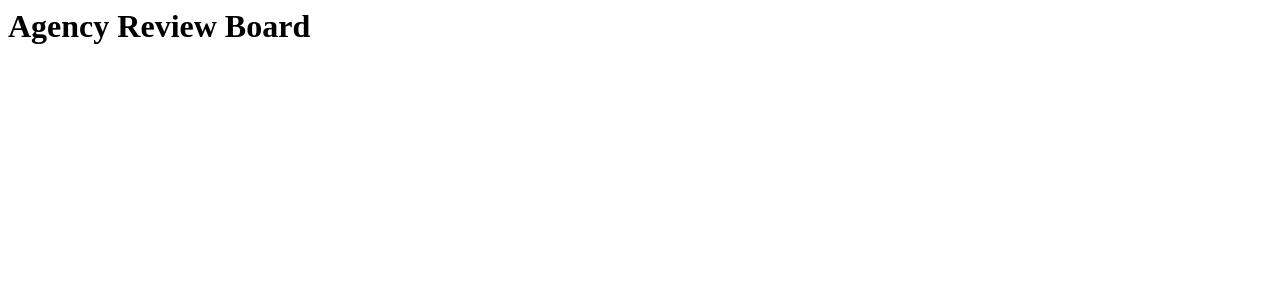
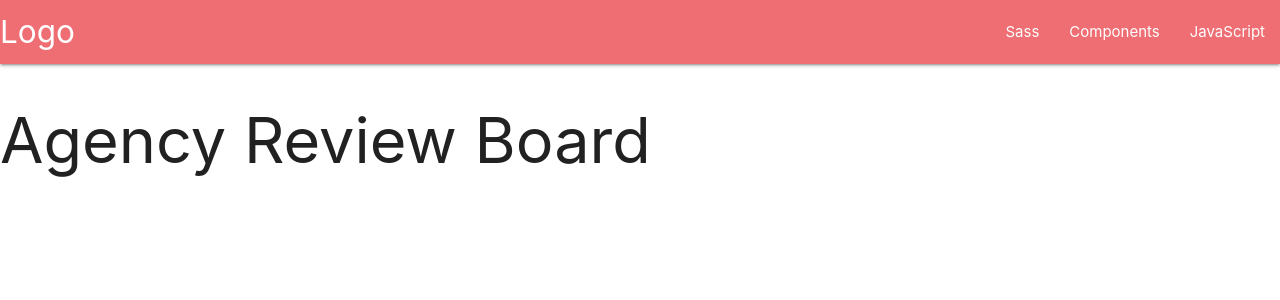
Before and after one commit to sebson1990/antoo-workplace, a Flask app: page / in a window 1280 px wide. Shown: the top 300 px of the page. Run offline with Flask 2, Linux system fonts and the light colour scheme; data that the repository does not hold is empty; some libraries are stand-ins or nearby versions.

Commit message:
added navbar

```diff
--- a/templates/reviews.html
+++ b/templates/reviews.html
@@ -1,12 +1,31 @@
 <html>
 <head>
+    <!--Import Google Icon Font-->
+    <link href="https://fonts.googleapis.com/icon?family=Material+Icons" rel="stylesheet">
+    <!--Import materialize.css-->
+    <link type="text/css" rel="stylesheet" href="css/materialize.min.css"  media="screen,projection"/>
+    <!--Let browser know website is optimized for mobile-->
+    <meta name="viewport" content="width=device-width, initial-scale=1.0"/>
+  </head>
 
 </head>
 <body>
+    <nav>
+        <div class="nav-wrapper">
+          <a href="#" class="brand-logo">Logo</a>
+          <ul id="nav-mobile" class="right hide-on-med-and-down">
+            <li><a href="sass.html">Sass</a></li>
+            <li><a href="badges.html">Components</a></li>
+            <li><a href="collapsible.html">JavaScript</a></li>
+          </ul>
+        </div>
+      </nav>
     <h1>Agency Review Board</h1>
     {% for review in Reviews %}
         {{review.title}}
         {{review.content}}
     {% endfor %}
+
+    <script type="text/javascript" src="js/materialize.min.js"></script>
 </body>
 </html>
```
